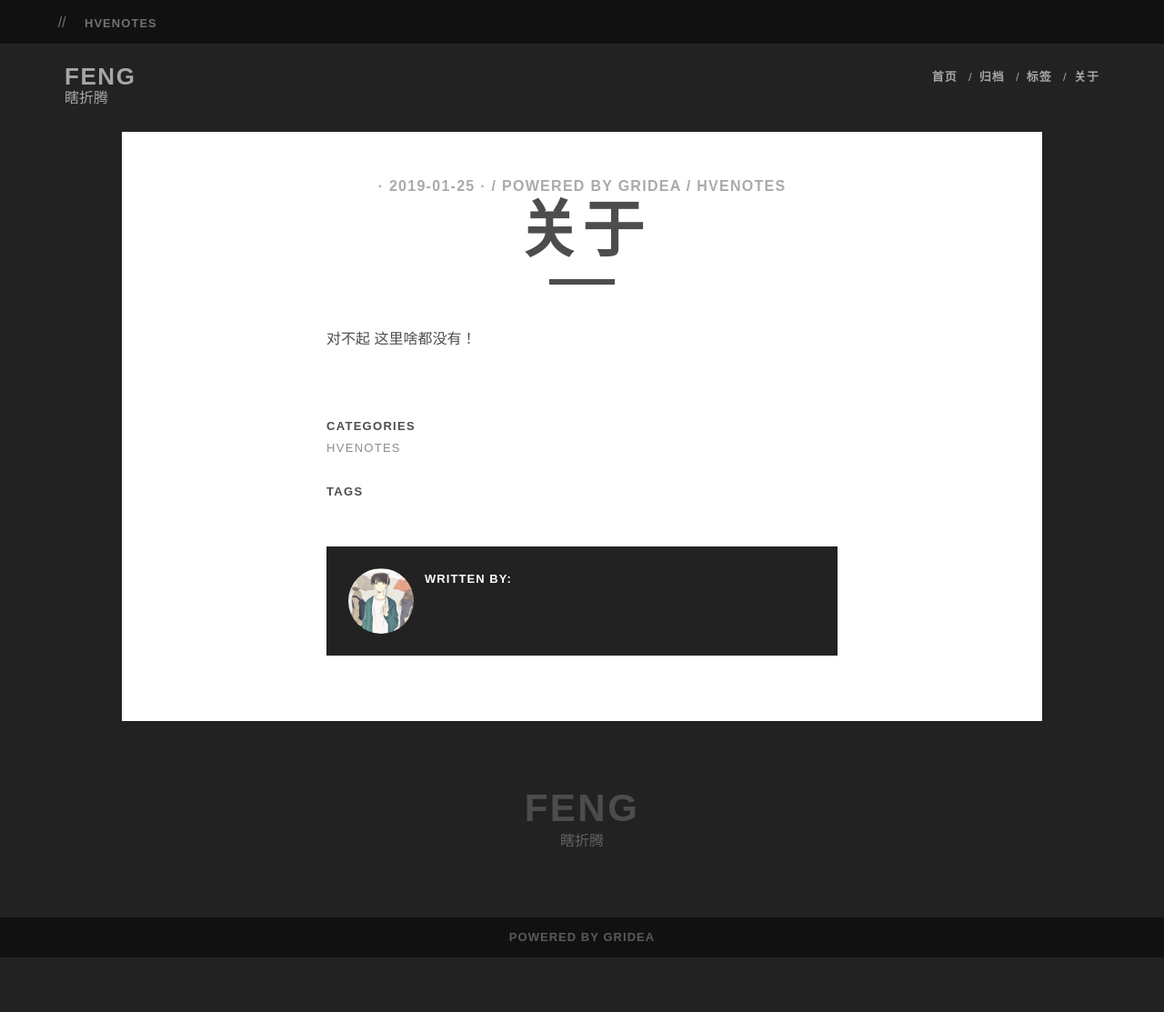
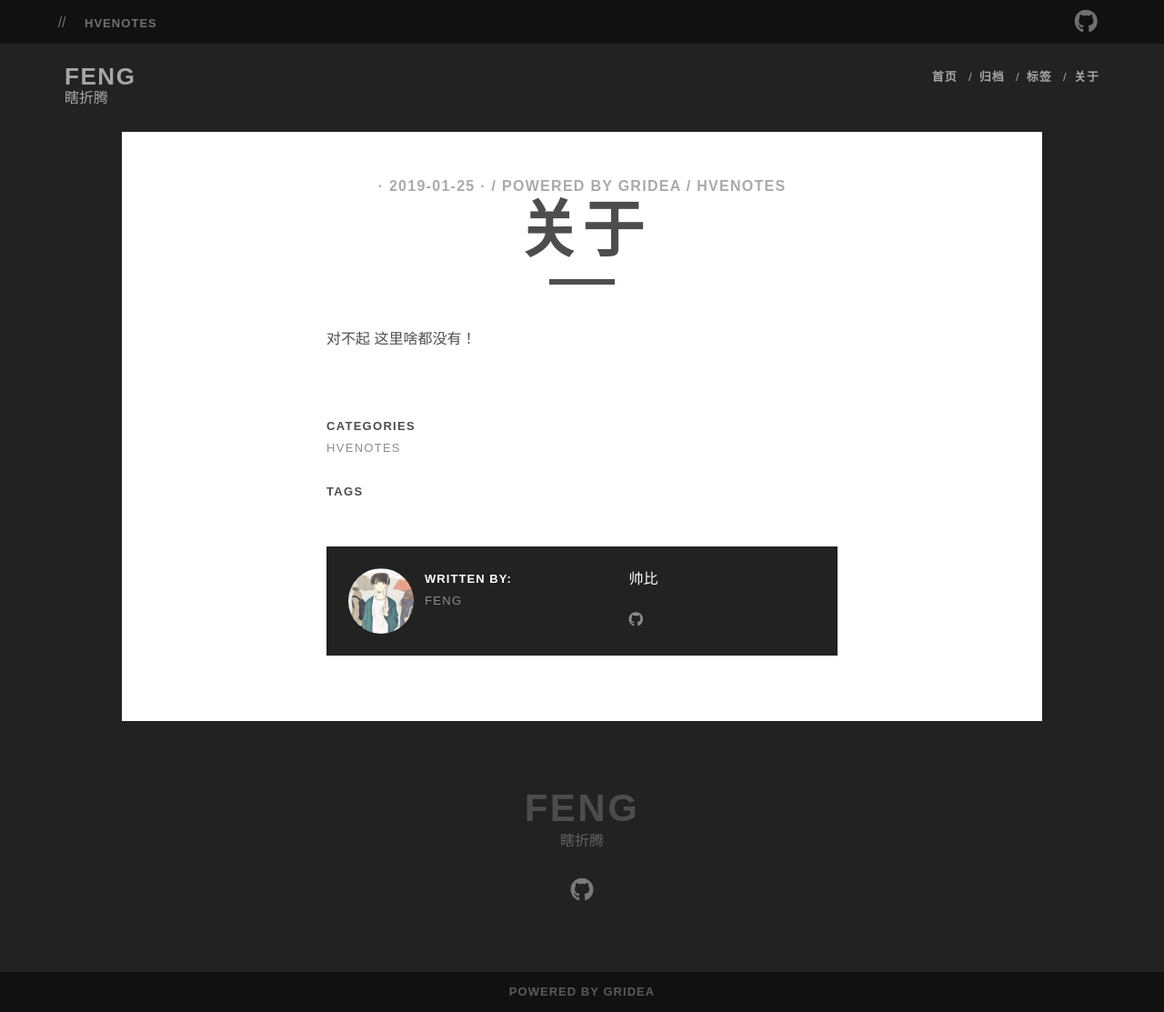
Before and after one commit to fengeek/fengeek.github.io, a plain HTML site: page post/about/index.html in a window 1280 px wide. Shown: the whole page at 91% size. Before the commit the page ends 1053 px from the top, so only its background shows below. Drawn offline with nearby package versions, Linux system fonts and the light colour scheme.

Commit message:
update from gridea: 2019-05-05 15:37:33

```diff
--- a/post/about/index.html
+++ b/post/about/index.html
@@ -6,7 +6,7 @@
 <meta name="robots" content="all,follow">
 <meta name="googlebot" content="index,follow,snippet,archive">
 <title>关于 | Feng</title>
-<link rel="shortcut icon" href="https://fengeek.github.io/favicon.ico?v=1557041596663">
+<link rel="shortcut icon" href="https://fengeek.github.io/favicon.ico?v=1557041848887">
 <link rel="stylesheet" href="https://use.fontawesome.com/releases/v5.8.1/css/all.css" integrity="sha384-50oBUHEmvpQ+1lW4y57PTFmhCaXp0ML5d60M1M7uH2+nqUivzIebhndOJK28anvf" crossorigin="anonymous">
 <link rel="stylesheet" href="https://fengeek.github.io/styles/main.css" type='text/css' media='all'>
 
@@ -40,6 +40,13 @@
             </div>
             <ul class="social-media-icons">
 
+
+                        <li>
+                            <a href="https://github.com/fengeek" data-animate-hover="pulse" class="github" target="_blank">
+                                <i class="fab fa-github" title="github"></i>
+                                <span class="screen-reader-text">github</span>
+                            </a>
+                        </li>
 
 
 
@@ -151,12 +158,17 @@
           </div>
           <div class="author-meta">
             <div class="author">
-              <img alt='' src="https://fengeek.github.io/images/avatar.png?v=1557041596663" class='avatar avatar-72 photo' height='72' width='72'>
-              <span>WRITTEN BY: &nbsp;&nbsp;&nbsp;<a href='https://fengeek.github.io'></a> </span>
+              <img alt='' src="https://fengeek.github.io/images/avatar.png?v=1557041848887" class='avatar avatar-72 photo' height='72' width='72'>
+              <span>WRITTEN BY: &nbsp;&nbsp;&nbsp;<a href='https://fengeek.github.io'>Feng</a> </span>
             </div>
             <div class="bio">
-              <p></p>
+              <p>帅比</p>
 
+
+                  <a class="github" target="_blank"
+                     href="https://github.com/fengeek">
+                    <i class="fab fa-github" title="github"></i>
+                  </a>
 
 
 
@@ -196,6 +208,13 @@
     <ul class="social-media-icons">
 
 
+                <li>
+                    <a href="https://github.com/fengeek" data-animate-hover="pulse" class="github" target="_blank">
+                        <i class="fab fa-github" title="github"></i>
+                        <span class="screen-reader-text">github</span>
+                    </a>
+                </li>
+
 
 
 
```
Also changed, not shown: archives/index.html (+15 -1 lines), index.html (+15 -1 lines), post/hello-hve-notes/index.html (+23 -4 lines), tag/hvenotes/index.html (+15 -1 lines), tags/index.html (+15 -1 lines).
